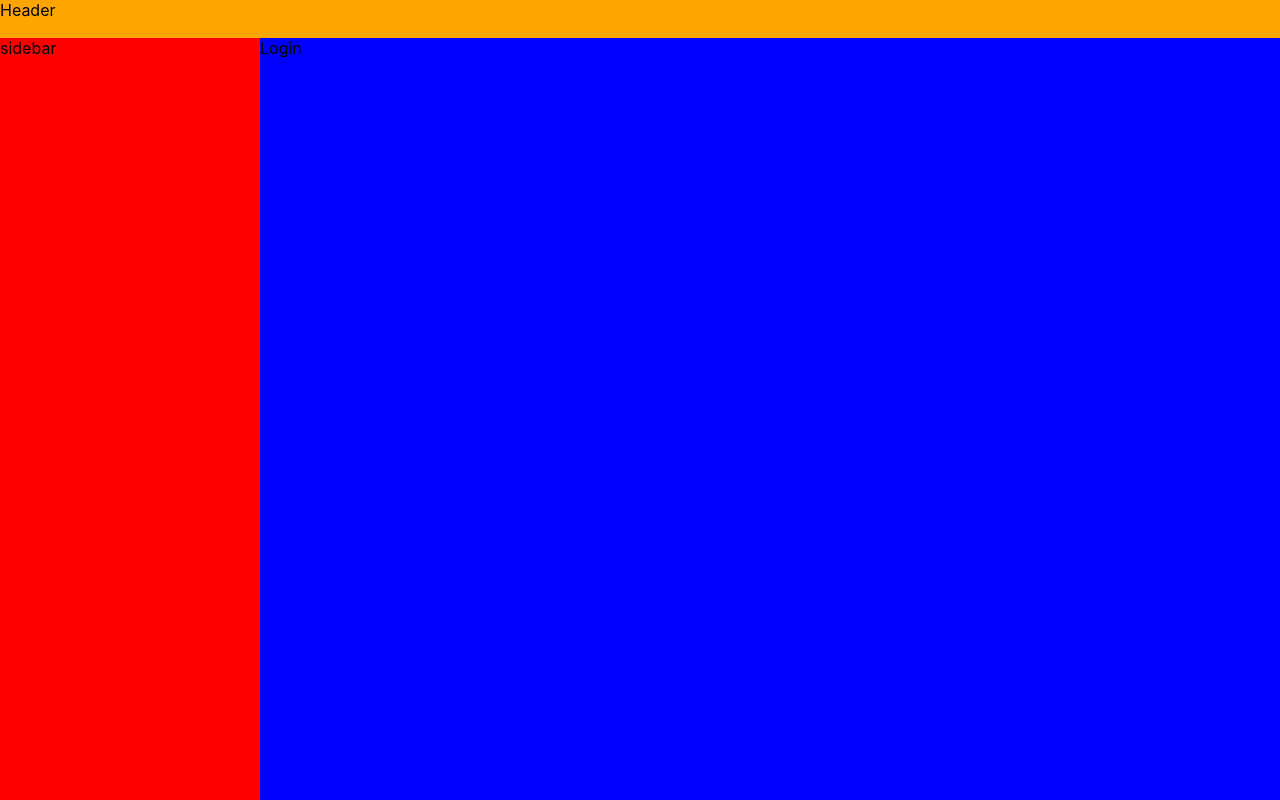
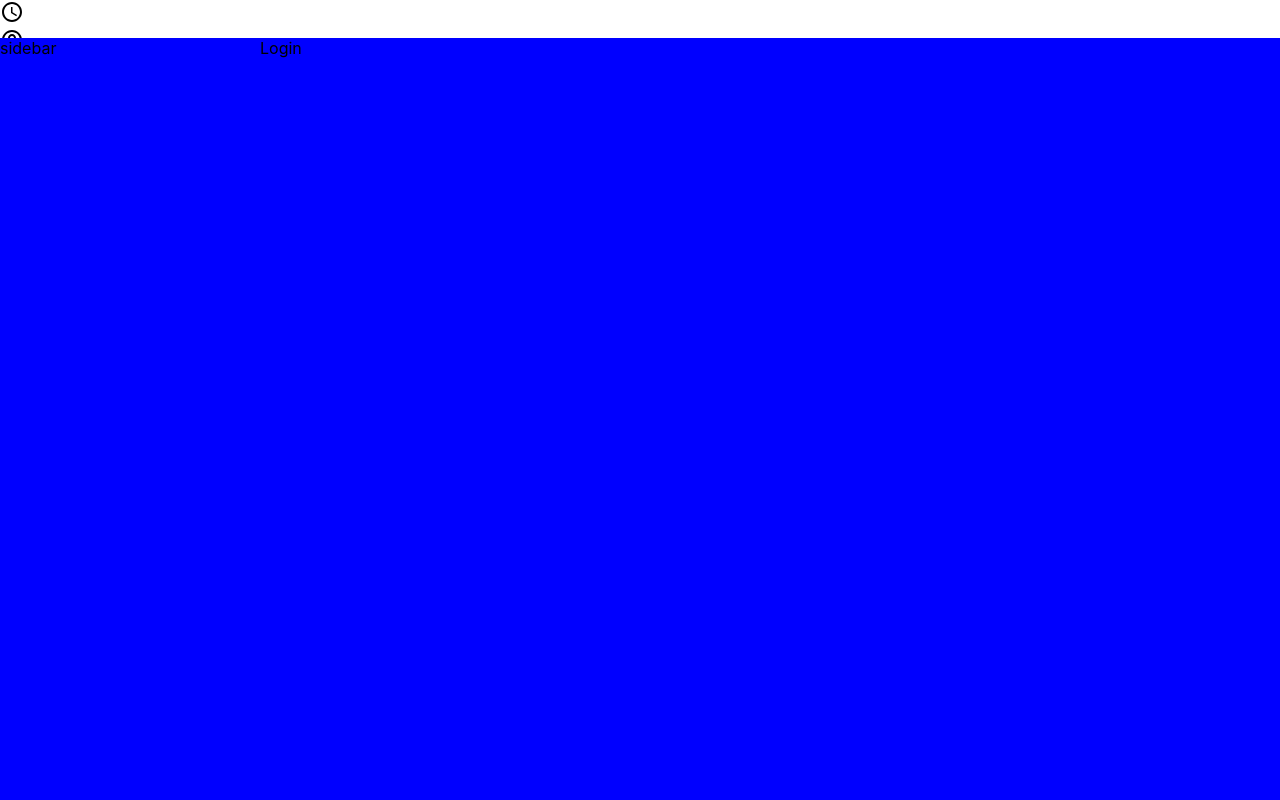
Before and after one commit to mrtruko/slack-clone, a React (Create React App) app: page / in a window 1280 px wide. Built offline with nearby package versions, Linux system fonts and the light colour scheme.

Commit message:
Header icons

```diff
--- a/package.json
+++ b/package.json
@@ -4,6 +4,7 @@
   "private": true,
   "dependencies": {
     "@material-ui/core": "^4.11.3",
+    "@material-ui/icons": "^4.11.2",
     "@testing-library/jest-dom": "^5.11.9",
     "@testing-library/react": "^11.2.5",
     "@testing-library/user-event": "^12.8.1",
--- a/src/App.js
+++ b/src/App.js
@@ -32,7 +32,6 @@
 const Container = styled.div`
   width: 100%;
   height: 100vh;
-  background: orange;
   display: grid;
   grid-template-rows: 38px auto;
 `;
--- a/src/components/Header.js
+++ b/src/components/Header.js
@@ -1,9 +1,32 @@
+import styled from 'styled-components';
+import AccessTimeIcon from '@material-ui/icons/AccessTime';
+import HelpOutlineIcon from '@material-ui/icons/HelpOutline';
+
 function Header() {
     return (
-        <div>
-            Header
-        </div>
+        <Container>
+            <Main>
+                <AccessTimeIcon />
+                    <SearchContainer>
+                        <Search>
+
+                        </Search>
+                    </SearchContainer>
+                <HelpOutlineIcon/>
+            </Main>
+            <UserContainer>
+
+            </UserContainer>
+        </Container>
     )
 }
 
+
+
 export default Header
+
+const Container = styled.div``;
+const Main = styled.div``;
+const UserContainer = styled.div``;
+const SearchContainer = styled.div``;
+const Search = styled.div``;
--- a/src/components/Sidebar.js
+++ b/src/components/Sidebar.js
@@ -1,6 +1,6 @@
 function Sidebar() {
     return (
-        <div style={{background: "red"}}>
+        <div>
             sidebar
         </div>
     )
```
Also changed, not shown: 1 other file (tests, documents, lock files or other folders).
